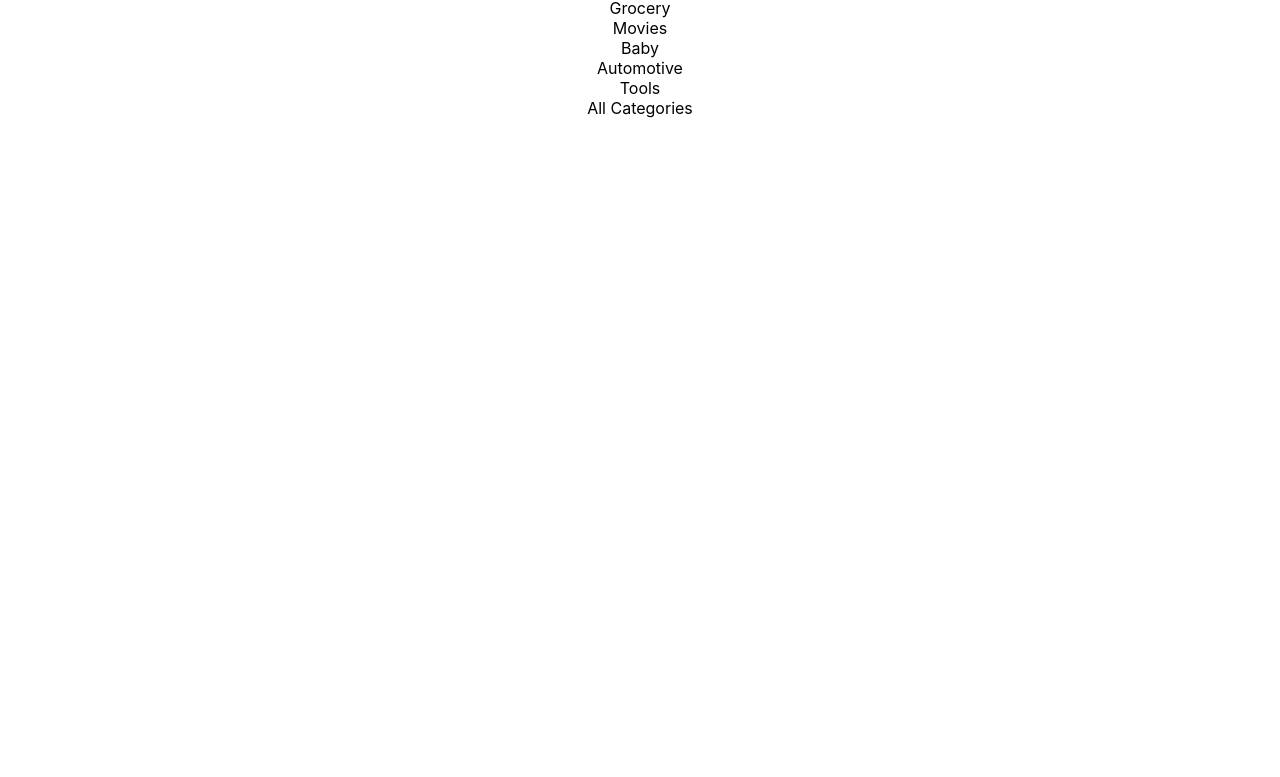
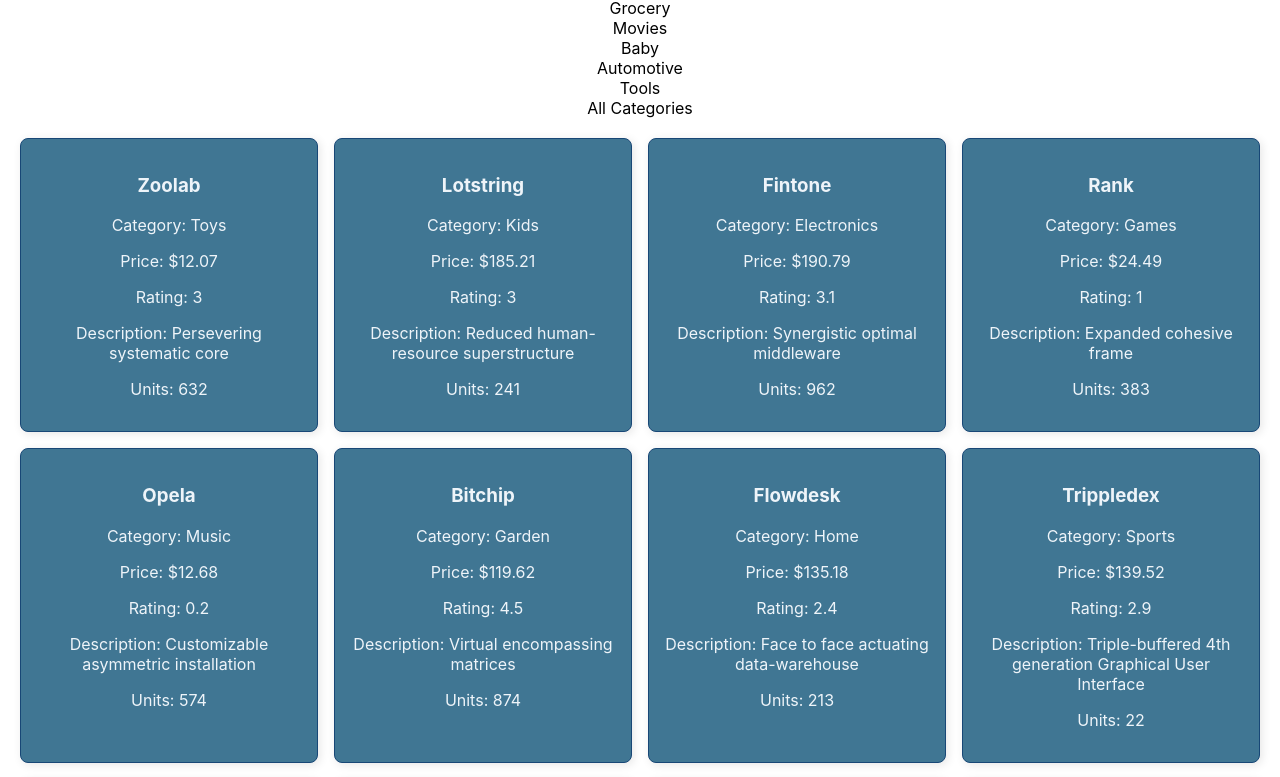
Before and after one commit to xcbhx/react-product-list, a React (Create React App) app: page / in a window 1280 px wide. Shown: the part 424-1201 px from the top of the page. Before the commit the page ends 800 px from the top, so only its background shows below. Built offline with nearby package versions, Linux system fonts and the light colour scheme.

Commit message:
created ProductCard Component

```diff
--- a/src/App.js
+++ b/src/App.js
@@ -1,6 +1,7 @@
 import './App.css';
-import { uniqueWords } from './data';
-import CategoryButton from './CategoryButton';
+import data, { uniqueWords } from './data';
+import CategoryButton from './Component/CategoryButton/CategoryButton';
+import ProductCard from './Component/ProductCard/ProductCard';
 
 function App() {
   return (
@@ -12,6 +13,11 @@ function App() {
         ))}
         <CategoryButton key='all' category='All Categories' />
       </div>
+      <div className='ProductGrid'>
+        {data.map((product) => {
+          return <ProductCard key={product.id} product={product}/>
+        })}
+      </div>
     </div>
   );
 }
--- /dev/null
+++ b/src/Component/ProductCard/ProductCard.css
@@ -0,0 +1,31 @@
+.ProductGrid {
+  display: grid;
+  grid-template-columns: repeat(auto-fit, minmax(250px, 1fr));
+  gap: 16px;
+  padding: 20px;
+}
+
+.ProductCard {
+  border: 1px solid #184776;
+  border-radius: 8px;
+  padding: 16px;
+  box-shadow: 2px 2px 10px rgba(14, 14, 14, 0.1);
+  background-color: #407693;
+  color: rgb(238, 244, 249);
+}
+
+.ProductCard:hover {
+  transform: scale(1.05);
+}
+
+@media (max-width: 900px) {
+  .ProductCard {
+    width: calc(50% - 16px); /* 2 per row on smaller screens */
+  }
+}
+
+@media (max-width: 600px) {
+  .ProductCard {
+    width: 100%; /* 1 per row on very small screens */
+  }
+}
--- /dev/null
+++ b/src/Component/ProductCard/ProductCard.jsx
@@ -0,0 +1,16 @@
+import './ProductCard.css'
+
+function ProductCard({ product }) {
+  return (
+    <div key={product.id} className='ProductCard'>
+      <h3>{product.name}</h3>
+      <p>Category: {product.category}</p>
+      <p>Price: {product.price}</p>
+      <p>Rating: {product.rating}</p>
+      <p>Description: {product.description}</p>
+      <p>Units: {product.units}</p>
+    </div>
+  )
+};
+
+export default ProductCard;
```
Also changed, not shown: src/Component/CategoryButton/CategoryButton.css (renamed from src/CategoryButton.css), src/Component/CategoryButton/CategoryButton.jsx (renamed from src/CategoryButton.jsx).
